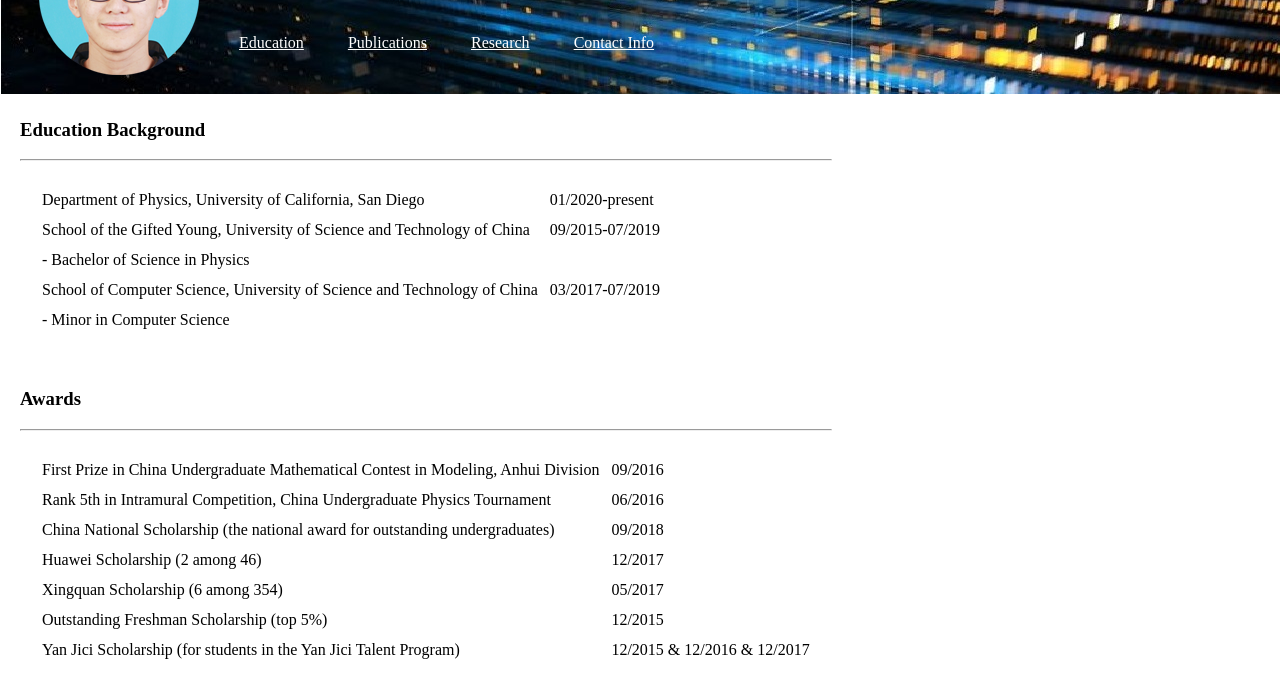
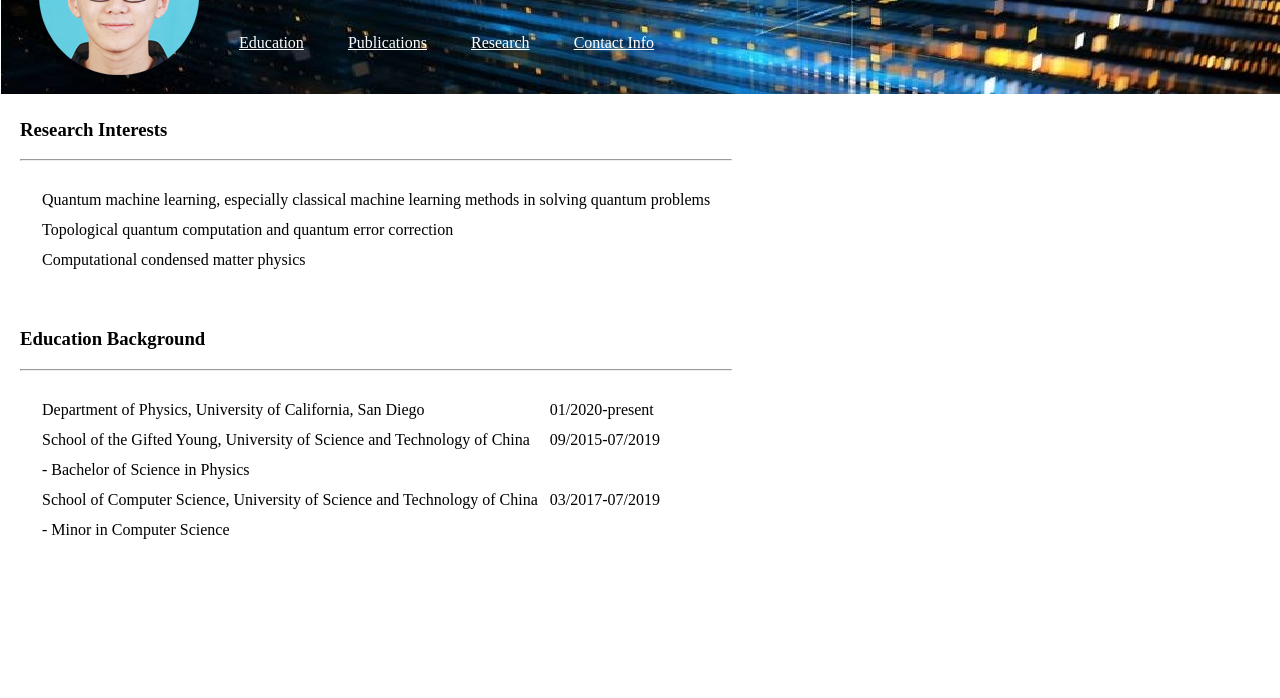
Before and after one commit to yuanhangzhang98/cv, a plain HTML site: page index.html in a window 1280 px wide. Shown: the part 100-798 px from the top of the page. Drawn offline with Linux system fonts and the light colour scheme.

Commit message:
Update index.html

```diff
--- a/index.html
+++ b/index.html
@@ -8,6 +8,20 @@
   </head>
   <body>
     <div class="content">
+      <h3>Research Interests</h3>
+      <hr>
+      <table class="educationtable">
+        <tr>
+          <td>Quantum machine learning, especially classical machine learning methods in solving quantum problems</td>
+        </tr>
+        <tr>
+          <td>Topological quantum computation and quantum error correction</td>
+        </tr>
+        <tr>
+          <td>Computational condensed matter physics</td>
+        </tr>
+      </table>
+      <br>
       <h3>Education Background</h3>
       <hr>
       <table class="educationtable">
@@ -31,38 +45,6 @@
         </tr>
       </table>
       <br>
-      <h3>Awards</h3>
-      <hr>
-      <table class="educationtable">
-        <tr>
-          <td>First Prize in China Undergraduate Mathematical Contest in Modeling, Anhui Division</td>
-          <td>09/2016</td>
-        </tr>
-        <tr>
-          <td>Rank 5th in Intramural Competition, China Undergraduate Physics Tournament</td>
-          <td>06/2016 </td>
-        </tr>
-        <tr>
-          <td>China National Scholarship (the national award for outstanding undergraduates)</td>
-          <td>09/2018 </td>
-        </tr>
-        <tr>
-          <td>Huawei Scholarship (2 among 46)</td>
-          <td>12/2017 </td>
-        </tr>
-        <tr>
-          <td>Xingquan Scholarship (6 among 354)</td>
-          <td>05/2017</td>
-        </tr>
-        <tr>
-          <td>Outstanding Freshman Scholarship (top 5%)</td>
-          <td>12/2015</td>
-        </tr>
-        <tr>
-          <td>Yan Jici Scholarship (for students in the Yan Jici Talent Program)</td>
-          <td>12/2015 & 12/2016 & 12/2017 </td>
-        </tr>
-      </table>
       <br><br><br><br>
     </div>
     <div class="Topping">
```
